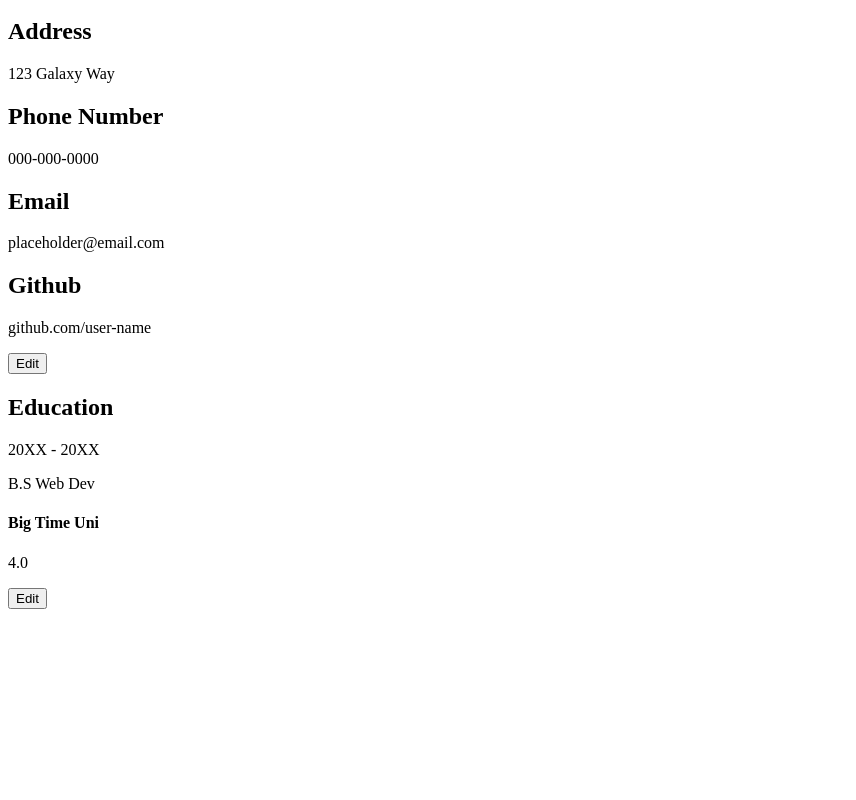
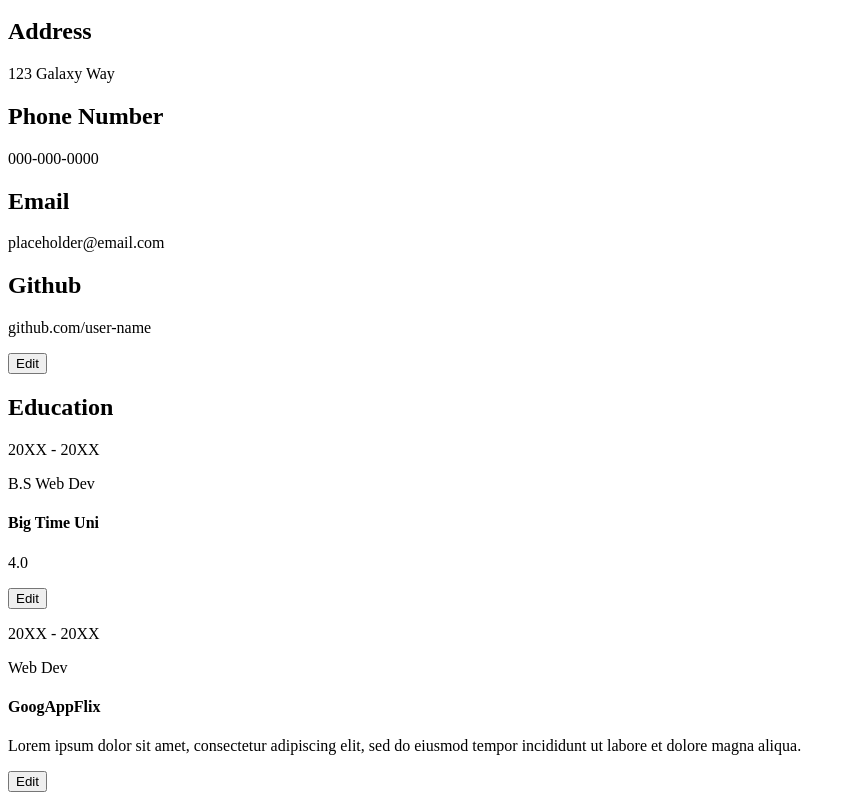
Before and after one commit to greedisgud/CV-Project, a React (Create React App) app in the folder cv-project/: page / in a window 1280 px wide. Shown: the part 223-1023 px from the top of the page, without its empty margins (0-856 px from the left). Before the commit the page ends 840 px from the top, so only its background shows below. Built offline with nearby package versions, Linux system fonts and the light colour scheme.

Commit message:
added experience section

```diff
--- a/cv-project/src/App.js
+++ b/cv-project/src/App.js
@@ -2,6 +2,7 @@ import React, { Component } from "react";
 import Info from "./components/Info";
 import Bio from "./components/Bio";
 import Education from "./components/Education";
+import Experience from "./components/Experience";
 
 class App extends Component {
   render() {
@@ -10,6 +11,7 @@ class App extends Component {
         <Bio />
         <Info />
         <Education />
+        <Experience />
       </div>
     );
   }
--- a/cv-project/src/components/Education.js
+++ b/cv-project/src/components/Education.js
@@ -58,7 +58,7 @@ class Education extends Component {
         </button>
 
         {edit && (
-          <form>
+          <form id="edu-edit" className="edit-form">
             <label htmlFor="startDate"> Start Date:</label>
             <input
               id="startDate"
--- /dev/null
+++ b/cv-project/src/components/Experience.js
@@ -0,0 +1,96 @@
+import React, { Component } from "react";
+
+class Experience extends Component {
+  constructor() {
+    super();
+
+    this.state = {
+      startDate: "",
+      endDate: "",
+      company: "",
+      title: "",
+      disc: "",
+      edit: false,
+    };
+  }
+
+  handleStartDateChange = (e) => {
+    this.setState({ startDate: e.target.value });
+  };
+
+  handleEndDateChange = (e) => {
+    this.setState({ endDate: e.target.value });
+  };
+
+  handleCompanyChange = (e) => {
+    this.setState({ company: e.target.value });
+  };
+
+  handleTitleChange = (e) => {
+    this.setState({ title: e.target.value });
+  };
+
+  handleDiscChange = (e) => {
+    this.setState({ disc: e.target.value });
+  };
+
+  toggleEdit = () => {
+    this.setState((prevState) => ({
+      edit: !prevState.edit,
+    }));
+  };
+
+  render() {
+    const { startDate, endDate, company, title, disc, edit } = this.state;
+
+    return (
+      <div id="experience">
+        <p className="expLength">
+          <span>
+            {startDate ? startDate : "20XX"} - {endDate ? endDate : "20XX"}
+          </span>
+          <p className="title">{title ? title : "Web Dev"}</p>
+        </p>
+        <h4 className="company">{company ? company : "GoogAppFlix"}</h4>
+        <p className="disc">
+          {disc
+            ? disc
+            : "Lorem ipsum dolor sit amet, consectetur adipiscing elit, sed do eiusmod tempor incididunt ut labore et dolore magna aliqua."}
+        </p>
+        <button className="edit-toggle" type="button" onClick={this.toggleEdit}>
+          Edit
+        </button>
+
+        {edit && (
+          <form id="exp-edit" className="edit-from">
+            <label htmlFor="startDate"> Start Date:</label>
+            <input
+              id="startDate"
+              type="text"
+              onChange={this.handleStartDateChange}
+            />
+            <label htmlFor="endDate">End Date: </label>
+            <input
+              id="endDate"
+              type="text"
+              onChange={this.handleEndDateChange}
+            />
+            <label htmlFor="title">Title: </label>
+            <input id="title" type="text" onChange={this.handleTitleChange} />
+            <label htmlFor="company">Company: </label>
+            <input
+              id="company"
+              type="text"
+              onChange={this.handleCompanyChange}
+            />
+            <label htmlFor="Disccription">Disccription: </label>
+            <input id="disc" type="text" onChange={this.handleDiscChange} />
+            <button onClick={this.toggleEdit}>Close Edit</button>
+          </form>
+        )}
+      </div>
+    );
+  }
+}
+
+export default Experience;
```
